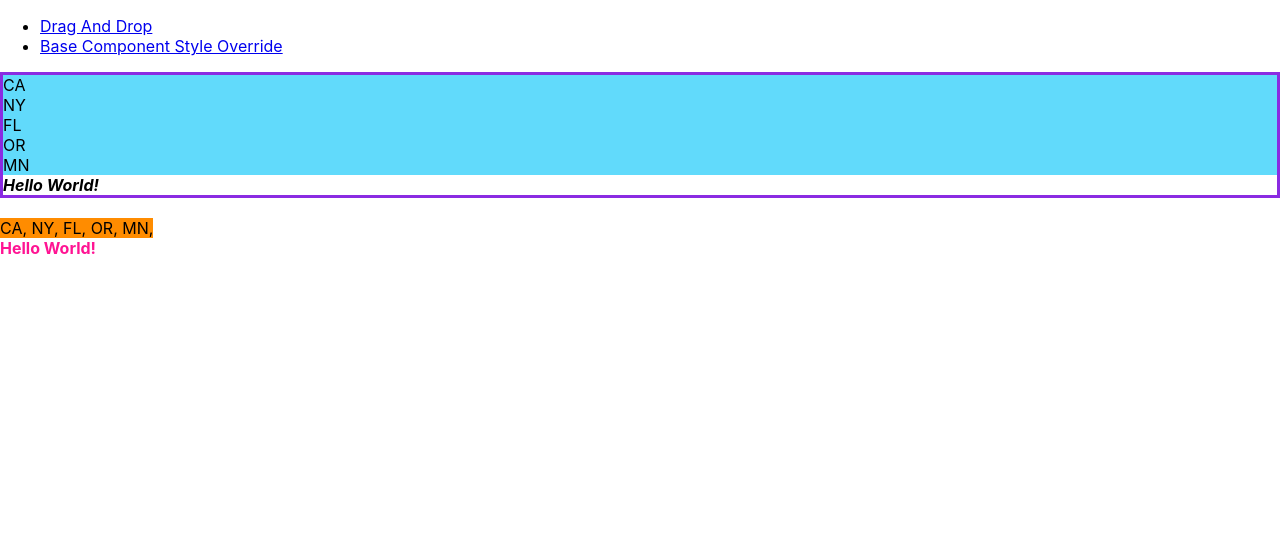
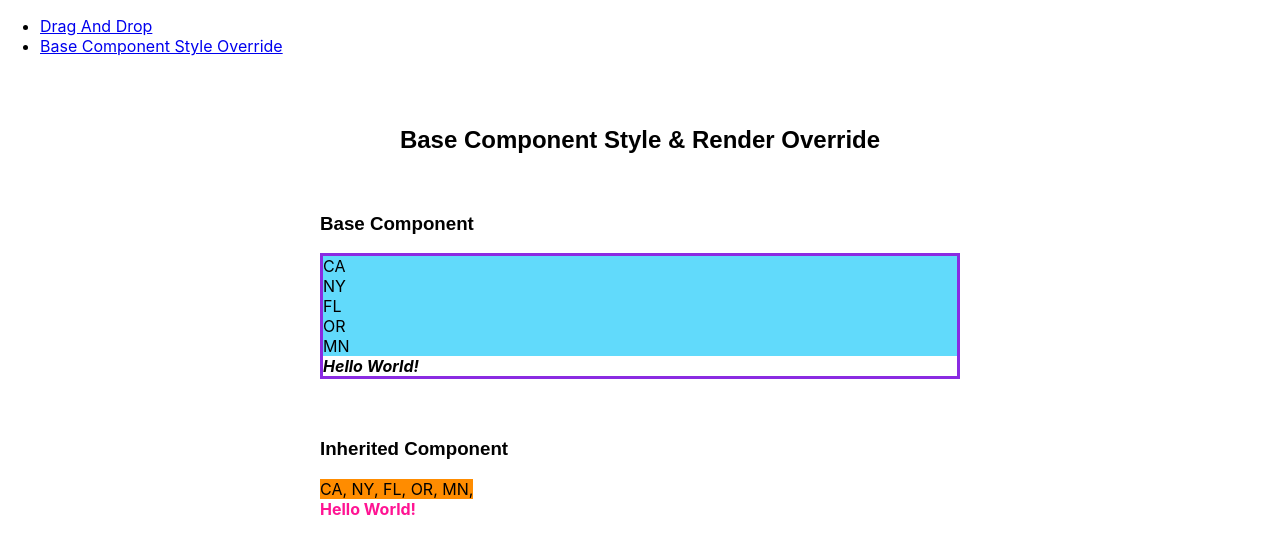
Before and after one commit to wwang439035/oakleaf, a React (Create React App) app: page /styleOverride in a window 1280 px wide. Shown: the top 554 px of the page. Built offline with nearby package versions, Linux system fonts and the light colour scheme.

Commit message:
drag and drop element updates

```diff
--- a/src/App.css
+++ b/src/App.css
@@ -1,3 +1,9 @@
-.App {
+h2 {
+  font-family: Arial, serif;
   text-align: center;
+  padding-top: 50px;
 }
+
+h3 {
+  font-family: Arial, fantasy;
+}
--- a/src/App.js
+++ b/src/App.js
@@ -6,7 +6,8 @@ import {
     Link
 } from 'react-router-dom';
 import DragAndDrop from "./domains/DragAndDrop/DragAndDrop";
-import StyleOverride from "./domains/StyleOverride/StyleOverride.js";
+import StyleRenderOverride from "./domains/StyleRenderOverride/StyleRenderOverride.js";
+import "./App.css";
 
 function App() {
     return (
@@ -29,7 +30,7 @@ function App() {
                         <DragAndDrop/>
                     </Route>
                     <Route path={"/styleOverride"}>
-                        <StyleOverride/>
+                        <StyleRenderOverride/>
                     </Route>
                 </Switch>
             </div>
--- a/src/domains/DragAndDrop/DragAndDrop.js
+++ b/src/domains/DragAndDrop/DragAndDrop.js
@@ -58,7 +58,7 @@ export default class DragAndDrop extends Component {
                     />
                     <br/>
                     <h3>Drag From</h3>
-                    <div id="list_b" className={ classNames({[styles.listSize]: true, [styles.listA]: true }) }>
+                    <div id="list_b" className={ classNames({[styles.listSize]: true, [styles.listB]: true }) }>
                         { this.renderIcons() }
                     </div>
                 </div>
--- a/src/domains/DragAndDrop/DragAndDrop.module.css
+++ b/src/domains/DragAndDrop/DragAndDrop.module.css
@@ -24,16 +24,6 @@
 
 .panel {
     padding: 0 20%;
-}
-
-h2 {
-    font-family: Arial, serif;
-    text-align: center;
-    padding-top: 50px;
-}
-
-h3 {
-    font-family: Arial, fantasy;
 }
 
 .slot {
--- a/src/domains/StyleOverride/StyleOverride.js
+++ /dev/null
@@ -1,15 +0,0 @@
-import React from 'react';
-import BaseComp from "./BaseComp";
-import ChildComp from "./ChildComp";
-
-function StyleOverride() {
-  return (
-    <div>
-      <BaseComp/>
-      <br/>
-      <ChildComp/>
-    </div>
-  );
-}
-
-export default StyleOverride;
--- /dev/null
+++ b/src/domains/StyleRenderOverride/StyleRenderOverride.js
@@ -0,0 +1,19 @@
+import React from 'react';
+import BaseComp from "./BaseComp";
+import ChildComp from "./ChildComp";
+
+function StyleRenderOverride() {
+    return (
+        <div style={ { width: '50%', padding: '0 25%' } }>
+            <h2>Base Component Style & Render Override</h2>
+            <br/>
+            <h3>Base Component</h3>
+            <BaseComp/>
+            <br/><br/>
+            <h3>Inherited Component</h3>
+            <ChildComp/>
+        </div>
+    );
+}
+
+export default StyleRenderOverride;
```
Also changed, not shown: src/domains/StyleRenderOverride/BaseComp.js (renamed from src/domains/StyleOverride/BaseComp.js), src/domains/StyleRenderOverride/BaseComp.module.css (renamed from src/domains/StyleOverride/BaseComp.module.css), src/domains/StyleRenderOverride/ChildComp.js (renamed from src/domains/StyleOverride/ChildComp.js), src/domains/StyleRenderOverride/ChildComp.module.css (renamed from src/domains/StyleOverride/ChildComp.module.css).
